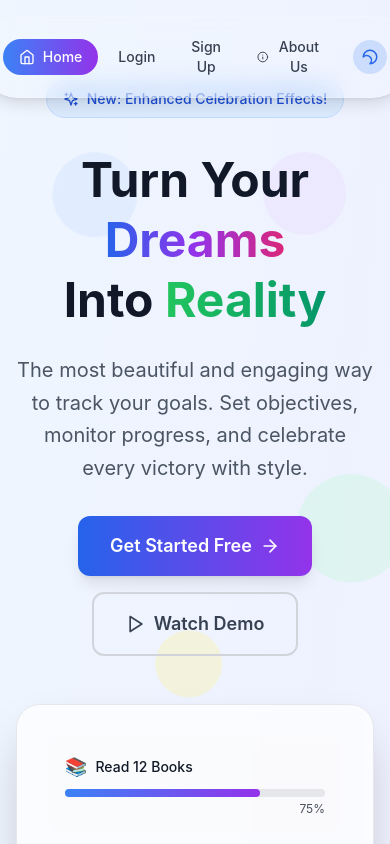
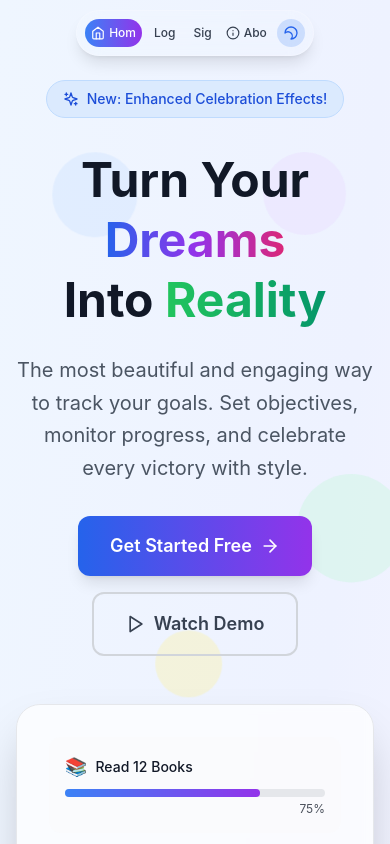
Before and after one commit to yash-shinde-018/goaltracker, a React (Vite) app: page / in a window 390 px wide. Shown: the top 844 px of the page. Built offline with nearby package versions, Linux system fonts and the light colour scheme.

Commit message:
Updated feature/fixed bug/your message

```diff
--- a/index.html
+++ b/index.html
@@ -5,6 +5,7 @@
     <link rel="icon" type="image/svg+xml" href="/vite.svg" />
     <meta name="viewport" content="width=device-width, initial-scale=1.0" />
     <title>GoalSetter - Personal Goal Tracker</title>
+
   </head>
   <body>
     <div id="root"></div>
--- a/src/components/LandingPage.jsx
+++ b/src/components/LandingPage.jsx
@@ -248,6 +248,8 @@ const LandingPage = ({ onGetStarted, darkMode }) => {
           }}
         />
       </div>
+
+
 
       {/* Hero Section */}
       <section className="relative min-h-screen flex items-center justify-center px-4 py-20">
--- a/src/components/TopNavbar.jsx
+++ b/src/components/TopNavbar.jsx
@@ -44,13 +44,13 @@ const TopNavbar = ({
     <motion.nav
       initial={{ y: -100, opacity: 0 }}
       animate={{ y: 0, opacity: 1 }}
-      className="fixed top-0 left-0 right-0 z-50 px-4 py-4"
+      className="fixed top-0 left-0 right-0 z-50 px-2 sm:px-4 py-2 sm:py-4"
     >
       {/* Center the entire navigation group */}
-      <div className="flex justify-center">
-        <div className="flex items-center space-x-4 bg-white/10 backdrop-blur-md border border-white/20 rounded-full px-6 py-3 shadow-lg">
+      <div className="flex justify-center items-center min-h-[50px] sm:min-h-[60px]">
+        <div className="flex items-center space-x-1 sm:space-x-4 bg-white/10 backdrop-blur-md border border-white/20 rounded-full px-2 sm:px-6 py-2 sm:py-3 shadow-lg max-w-fit mx-auto">
           {/* Main Navigation Items */}
-          <div className="flex items-center space-x-1">
+          <div className="flex items-center space-x-0.5 sm:space-x-1 flex-wrap justify-center">
             {navigationItems.map((item) => {
               const Icon = item.icon;
               const isActive = currentPage === item.id;
@@ -60,7 +60,7 @@ const TopNavbar = ({
                   key={item.id}
                   onClick={() => onPageChange(item.id)}
                   className={`
-                    relative px-4 py-2 rounded-full text-sm font-medium transition-all duration-300
+                    relative px-1.5 sm:px-3 py-1.5 sm:py-2 rounded-full text-xs sm:text-sm font-medium transition-all duration-300 whitespace-nowrap
                     ${isActive
                       ? 'text-white'
                       : isDarkMode
@@ -78,9 +78,10 @@ const TopNavbar = ({
                       transition={{ type: "spring", bounce: 0.2, duration: 0.6 }}
                     />
                   )}
-                  <span className="relative z-10 flex items-center space-x-2">
-                    {Icon && <Icon size={16} />}
-                    <span>{item.label}</span>
+                  <span className="relative z-10 flex items-center space-x-1 sm:space-x-2">
+                    {Icon && <Icon size={14} className="sm:w-4 sm:h-4" />}
+                    <span className="hidden xs:inline sm:inline">{item.label}</span>
+                    <span className="xs:hidden sm:hidden">{item.label.slice(0, 3)}</span>
                   </span>
                 </motion.button>
               );
@@ -91,7 +92,7 @@ const TopNavbar = ({
           <motion.button
             onClick={toggleDarkMode}
             className={`
-              p-2 rounded-full transition-all duration-300
+              p-1.5 sm:p-2 rounded-full transition-all duration-300
               ${isDarkMode
                 ? 'bg-yellow-500/20 text-yellow-400 hover:bg-yellow-500/30'
                 : 'bg-blue-500/20 text-blue-600 hover:bg-blue-500/30'
@@ -105,7 +106,7 @@ const TopNavbar = ({
               animate={{ rotate: isDarkMode ? 0 : 180 }}
               transition={{ duration: 0.3 }}
             >
-              {isDarkMode ? <Sun size={18} /> : <Moon size={18} />}
+              {isDarkMode ? <Sun size={16} className="sm:w-[18px] sm:h-[18px]" /> : <Moon size={16} className="sm:w-[18px] sm:h-[18px]" />}
             </motion.div>
           </motion.button>
 
@@ -115,7 +116,7 @@ const TopNavbar = ({
               <motion.button
                 onClick={() => setIsUserMenuOpen(!isUserMenuOpen)}
                 className={`
-                  p-2 rounded-full transition-all duration-300
+                  p-1.5 sm:p-2 rounded-full transition-all duration-300
                   ${isDarkMode
                     ? 'bg-gray-700/50 text-gray-300 hover:bg-gray-600/50'
                     : 'bg-gray-200/50 text-gray-700 hover:bg-gray-300/50'
@@ -124,7 +125,7 @@ const TopNavbar = ({
                 whileHover={{ scale: 1.1 }}
                 whileTap={{ scale: 0.9 }}
               >
-                <User size={18} />
+                <User size={16} className="sm:w-[18px] sm:h-[18px]" />
               </motion.button>
 
               <AnimatePresence>
```
Also changed, not shown: 5 other files (tests, documents, lock files or other folders).
